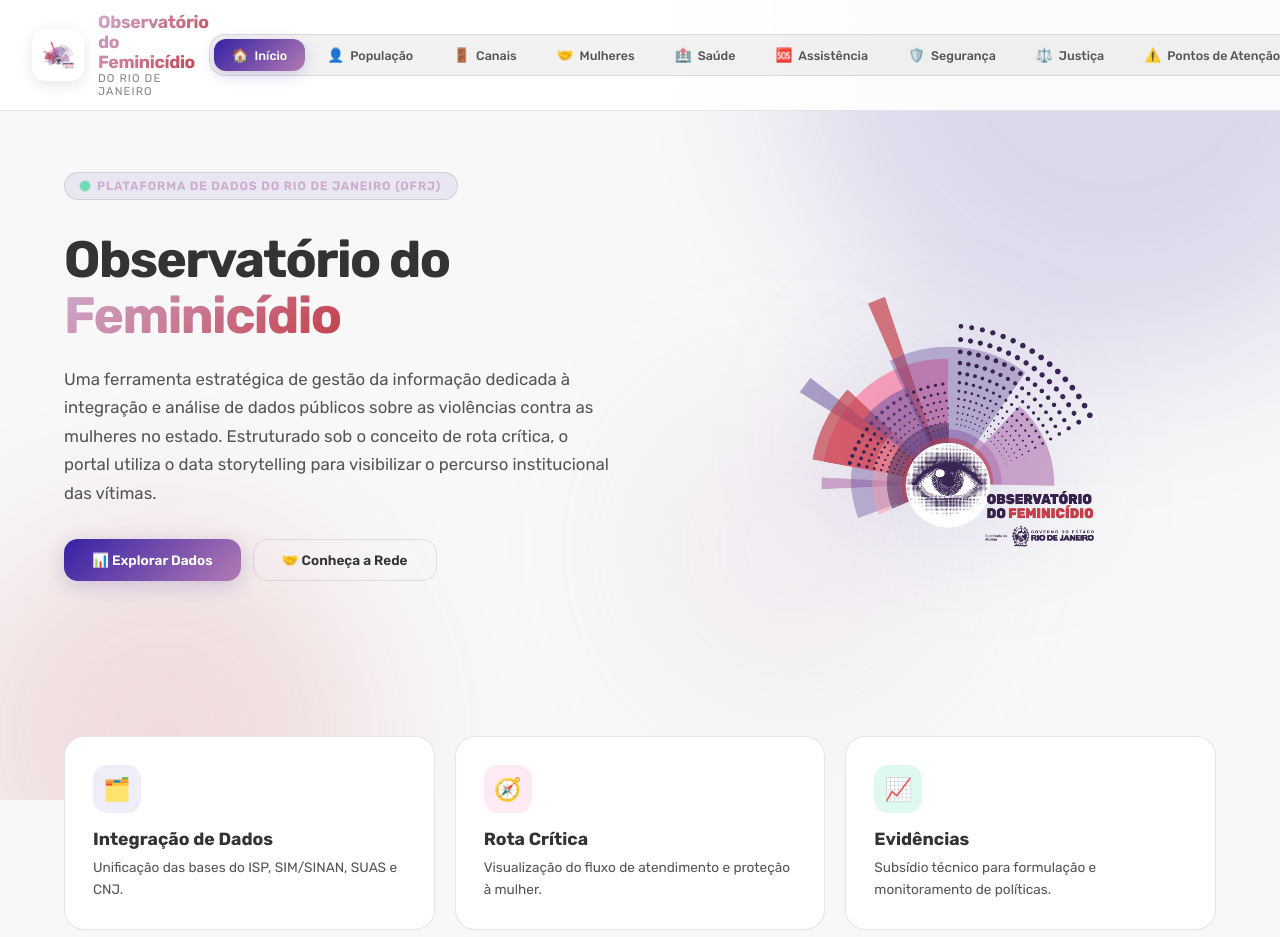
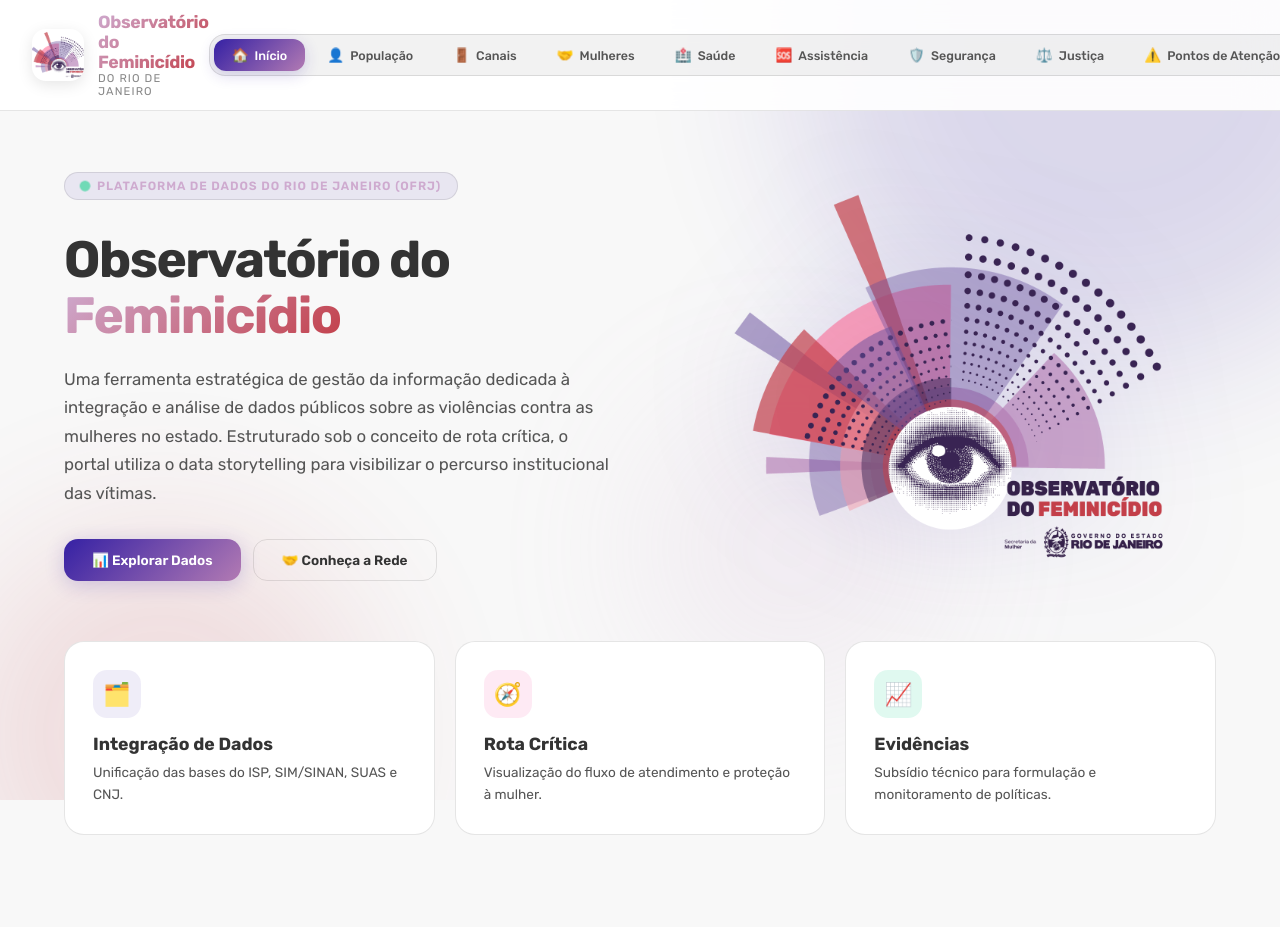
Before and after one commit to Candez2350/observatorio-dash, a Node server app: page / in a window 1280 px wide. Shown: the top 937 px of the page. After the commit the page ends 835 px from the top, so only its background shows below. Run offline with Node 20, Linux system fonts and the light colour scheme.

Commit message:
ajuste logo

```diff
--- a/public/css/style.css
+++ b/public/css/style.css
@@ -120,7 +120,7 @@
             width: 52px;
             height: 52px;
             border-radius: 14px;
-            object-fit: contain;
+            object-fit: cover;
             box-shadow: 0 4px 15px rgba(0, 0, 0, 0.1);
             transition: transform 0.3s ease;
         }
@@ -202,7 +202,7 @@
         .main-content {
             position: relative;
             z-index: 1;
-            padding-top: 60px; /* Ajustado para o novo header */
+            padding-top: 60px; /* Ajustado para o novo header de duas linhas */
             transition: opacity 0.3s ease-out;
         }
 
@@ -220,7 +220,7 @@
             display: grid;
             grid-template-columns: 1fr 1fr;
             gap: 60px;
-            align-items: flex-start; /* Alinhado ao topo para melhor visualização com texto longo */
+            align-items: stretch; /* Garante que as duas colunas tenham a mesma altura */
             margin: 0 auto;
         }
 
@@ -323,20 +323,23 @@
             display: flex;
             align-items: center;
             justify-content: center;
+            /* Removido background, border, padding, border-radius conforme solicitado */
             animation: fadeInUp 0.8s ease-out 0.2s both;
+            height: 100%; /* Garante que ocupe toda a altura disponível */
         }
 
+        /* Garante que o container da imagem preencha a altura do hero-visual */
         .hero-image-container {
             width: 100%;
-            max-width: 500px;
-            aspect-ratio: 1;
+            height: 100%; /* Faz com que preencha a altura do pai */
+            max-width: 500px; /* Mantém a restrição de largura máxima */
             position: relative;
         }
 
         .hero-image-container img {
             width: 100%;
             height: 100%;
-            object-fit: contain;
+            object-fit: cover;
             filter: drop-shadow(0 0 60px rgba(53, 33, 164, 0.15)); /* Primary color tint */
         }
 
```
